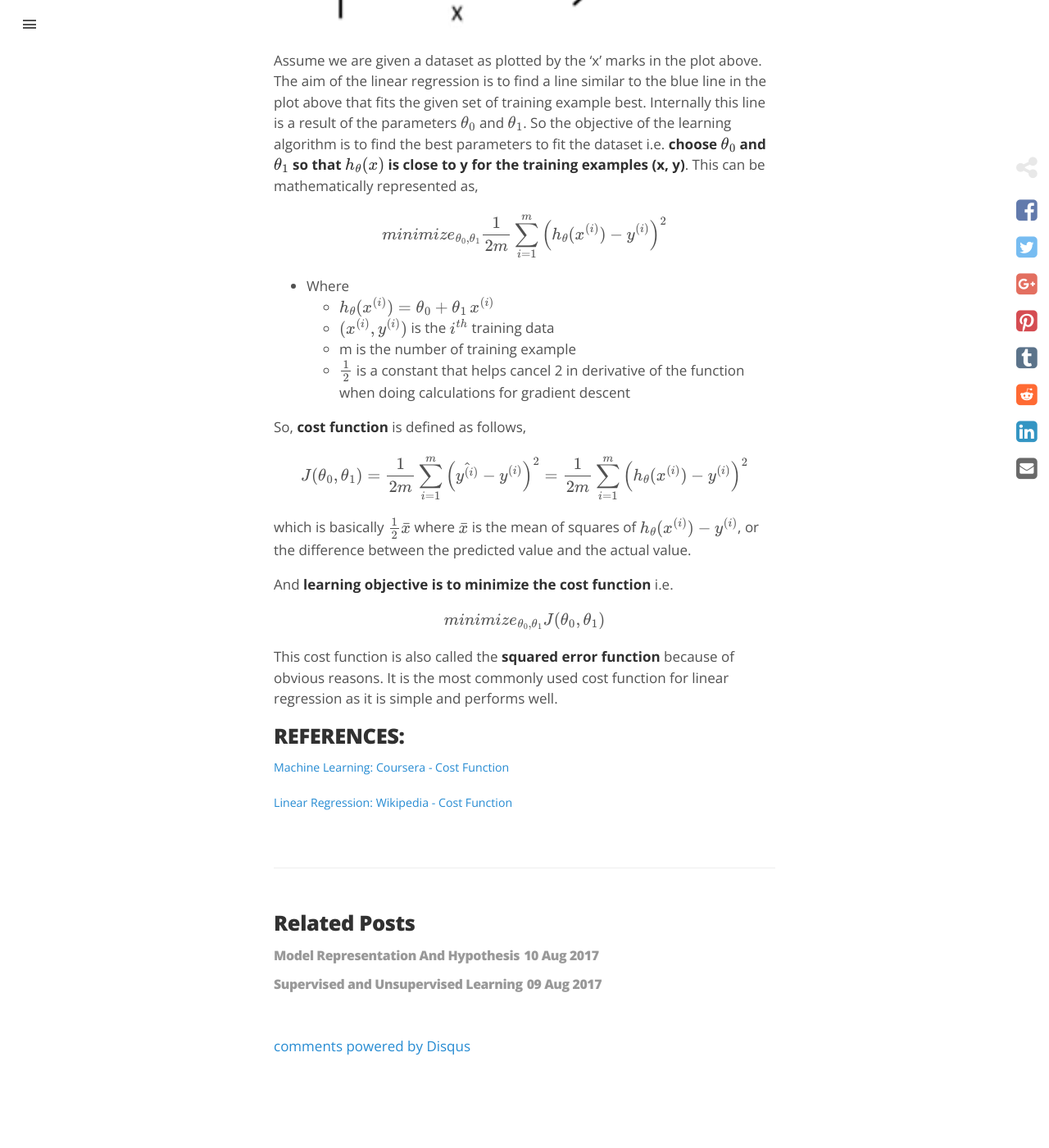
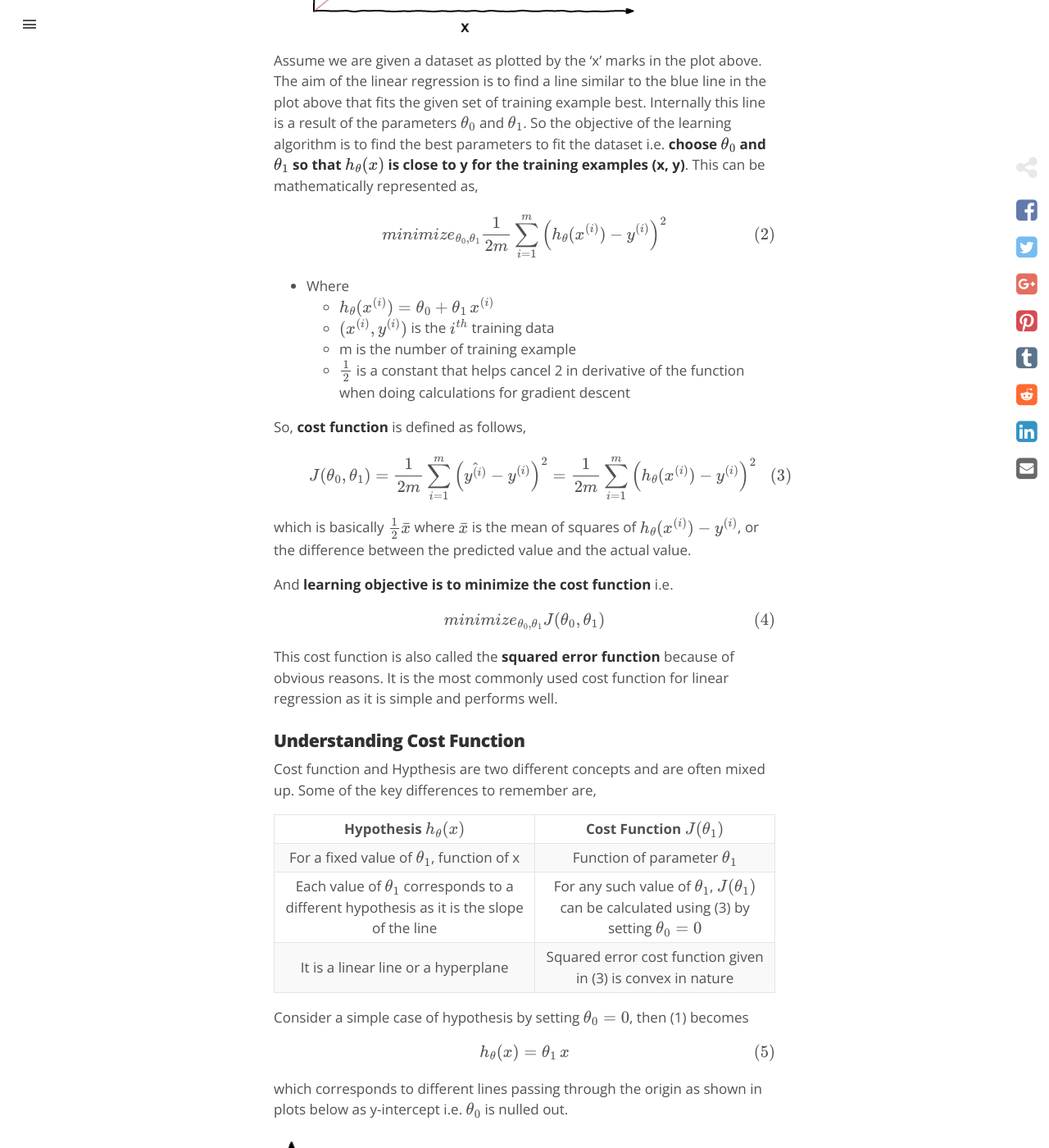
Before and after one commit to shreyasrh9/github-page-v2, a Jekyll site: the page built from _posts/2017-08-11-cost-function-of-linear-regression.md, in a window 1280 px wide and 1400 px high, scrolled down 1296 px. Shown: the whole window at 82% size. Built offline with Jekyll 4.4.1, drawn with Linux system fonts in a browser that asks for light colours; nearby versions of some CDN libraries; formulas are drawn with MathJax 3; comment, search, counter and statistics services are not loaded; before the commit the page ends 2585 px from its top, so only the background shows below that; some of the changed text lies outside the part shown.

Commit message:
cost-function-introduction-post-final

```diff
--- a/_posts/2017-08-11-cost-function-of-linear-regression.md
+++ b/_posts/2017-08-11-cost-function-of-linear-regression.md
@@ -16,7 +16,7 @@ In linear regression, the relationships are modeled using **linear predictor fun
 ### Hypothesis
 The hypothesis for a univariate linear regression model is given by,
 
-$$h_\theta (x) = \theta_0 + \theta_1\,x$$
+$$h_\theta (x) = \theta_0 + \theta_1\,x \tag{1}$$
 
 * Where
   * \\(h_\theta (x)\\) is the hypothesis function, also denoted as \\(h(x)\\) sometimes
@@ -34,7 +34,7 @@ Different values for these parameters will give different hypothesis function ba
 
 Assume we are given a dataset as plotted by the 'x' marks in the plot above. The aim of the linear regression is to find a line similar to the blue line in the plot above that fits the given set of training example best. Internally this line is a result of the parameters \\(\theta_0\\) and \\(\theta_1\\). So the objective of the learning algorithm is to find the best parameters to fit the dataset i.e. **choose \\(\theta_0\\) and \\(\theta_1\\) so that \\(h_\theta (x)\\) is close to y for the training examples (x, y)**. This can be mathematically represented as,
 
-$$minimize_{\theta_0, \theta_1} {1 \over 2m} \sum_{i=1}^m \left( h_\theta(x^{(i)}) - y^{(i)} \right)^2$$
+$$minimize_{\theta_0, \theta_1} {1 \over 2m} \sum_{i=1}^m \left( h_\theta(x^{(i)}) - y^{(i)} \right)^2 \tag{2}$$
 
 * Where
   * \\(h_\theta(x^{(i)}) = \theta_0 + \theta_1\,x^{(i)} \\)
@@ -44,19 +44,63 @@ $$minimize_{\theta_0, \theta_1} {1 \over 2m} \sum_{i=1}^m \left( h_\theta(x^{(i)
 
 So, **cost function** is defined as follows,
 
-$$J(\theta_0, \theta_1) = {1 \over 2m} \sum_{i=1}^m \left( \hat{y^{(i)}} - y^{(i)} \right)^2 = {1 \over 2m} \sum_{i=1}^m \left( h_\theta(x^{(i)}) - y^{(i)} \right)^2$$
+$$J(\theta_0, \theta_1) = {1 \over 2m} \sum_{i=1}^m \left( \hat{y^{(i)}} - y^{(i)} \right)^2 = {1 \over 2m} \sum_{i=1}^m \left( h_\theta(x^{(i)}) - y^{(i)} \right)^2 \tag{3}$$
 
 which is basically \\( {1 \over 2} \bar{x}\\) where \\(\bar{x}\\) is the mean of squares of \\(h_\theta(x^{(i)}) - y^{(i)}\\), or the difference between the predicted value and the actual value.
 
 And **learning objective is to minimize the cost function** i.e.
 
-$$minimize_{\theta_0, \theta_1} J(\theta_0, \theta_1)$$
+$$minimize_{\theta_0, \theta_1} J(\theta_0, \theta_1) \tag{4}$$
 
 This cost function is also called the **squared error function** because of obvious reasons. It is the most commonly used cost function for linear regression as it is simple and performs well.
+
+### Understanding Cost Function
+
+Cost function and Hypthesis are two different concepts and are often mixed up. Some of the key differences to remember are,
+
+| Hypothesis \\(h_\theta(x)\\) | Cost Function \\(J(\theta_1)\\)|
+|:-:|:-:|
+| For a fixed value of \\(\theta_1\\), function of x | Function of parameter \\(\theta_1\\)  |
+| Each value of \\(\theta_1\\) corresponds to a different hypothesis as it is the slope of the line | For any such value of \\(\theta_1\\), \\(J(\theta_1)\\) can be calculated using (3) by setting \\(\theta_0 = 0\\) |
+| It is a linear line or a hyperplane | Squared error cost function given in (3) is convex in nature |
+
+Consider a simple case of hypothesis by setting \\(\theta_0 = 0\\), then (1) becomes
+
+$$h_\theta (x) = \theta_1\,x \tag{5}$$
+
+which corresponds to different lines passing through the origin as shown in plots below as y-intercept i.e. \\(\theta_0\\) is nulled out.
+
+![Simple Hypothesis](/assets/2017-08-11-cost-function-of-linear-regression/fig-2-simple-hypothesis.png?raw=true){:height="300px" width="400px"}
+
+For the given training data, i.e. x's marked on the graph, one can calculate cost function at different values of \\(\theta_1\\) using (3) which can be expressed in the following form using (5),
+
+$$J(\theta_1) = {1 \over 2m} \sum_{i=1}^m \left( \theta_1\,x^{(i)} - y^{(i)} \right)^2 \tag{6}$$
+
+At \\(\theta_1 = 2\\),
+
+$$J(2) = {1 \over 2 * 3} (1^2 + 2^2 + 3^2) = {14 \over 6} = 2.33$$
+
+At \\(\theta_1 = 1\\),
+
+$$J(1) = {1 \over 2 * 3} (0^2 + 0^2 + 0^2) = 0$$
+
+At \\(\theta_1 = 0.5\\),
+
+$$J(1) = {1 \over 2 * 3} (0.5^2 + 1^2 + 1.5^2) = 0.58$$
+
+On plotting points like this further, one gets the following graph for the cost function which is dependent on parameter \\(\theta_1\\).
+
+![Simple Hypothesis](/assets/2017-08-11-cost-function-of-linear-regression/fig-3-cost-function.png?raw=true){:height="300px" width="400px"}
+
+In the above plot each value of \\(\theta_1\\) corresponds to a different hypothesis. The **optimization objective** was to minimize the value of \\(J(\theta_1)\\) from (4), and it can be seen that the hypothesis correponding to the minimum \\(J(\theta_1)\\) would be the best fitting straight line through the dataset.
+
+The issue lies in the fact that we cannot always find the optimum global minima of the plot manually because **as the number of dimensions increase, these plots would be much more difficult to visualize and interpret**. So there is a need of an automated algorithm that can help achieve this objective.
 
 
 ## REFERENCES:
 
 <small>[Machine Learning: Coursera - Cost Function](https://www.coursera.org/learn/machine-learning/lecture/rkTp3/cost-function){:target="_blank"}</small>
 
+<small>[Machine Learning: Coursera - Cost Function Intuition I](https://www.coursera.org/learn/machine-learning/lecture/N09c6/cost-function-intuition-i){:target="_blank"}</small>
+
 <small>[Linear Regression: Wikipedia - Cost Function](https://en.wikipedia.org/wiki/Linear_regression){:target="_blank"}</small>
```
Also changed, not shown: assets/2017-08-11-cost-function-of-linear-regression/fig-1-linear-regression.png, assets/2017-08-11-cost-function-of-linear-regression/fig-2-simple-hypothesis.png (added), assets/2017-08-11-cost-function-of-linear-regression/fig-3-cost-function.png (added).
